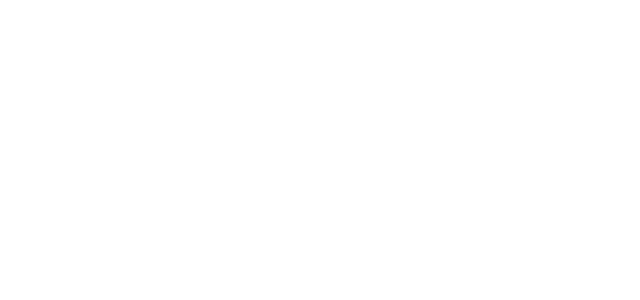
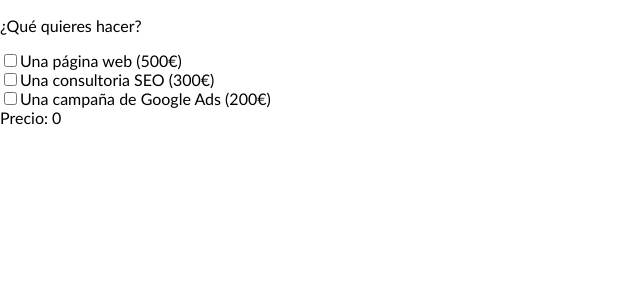
Before and after one commit to Leptonita/SPRINT7-REACT, a React (Create React App) app: page / in a window 1280 px wide. Shown: the top 300 px of the page, without its empty margins (0-640 px from the left). Built offline with nearby package versions, Linux system fonts and the light colour scheme.

Commit message:
SP7ex1 3checkboxes - object - total budget

```diff
--- a/src/App.js
+++ b/src/App.js
@@ -3,12 +3,59 @@
 
 function App() {
 
+  const [budget, setBudget] = useState({
+    web: "0",
+    seo: "0",
+    googleAds: "0"
+  })
 
+  const handleCheckboxChange = (event) => {
+    (event.target.checked) ?
+      setBudget({
+        ...budget,
+        [event.target.name]: event.target.value
+      }) : setBudget({
+        ...budget,
+        [event.target.name]: 0
+      })
+  }
 
   return (
     <div>
+      <p>¿Qué quieres hacer?</p>
+      <div>
+        <input type="checkbox"
+          id="web"
+          name="web"
+          onChange={handleCheckboxChange}
+          value="500"
+        />
+        <label htmlFor="web">Una página web (500€)</label>
+      </div>
+      <div>
+        <input type="checkbox"
+          id="seo"
+          name="seo"
+          onChange={handleCheckboxChange}
+          value="300"
+        />
+        <label htmlFor="seo">Una consultoria SEO (300€)</label>
+      </div>
 
 
+      <div>
+        <input type="checkbox"
+          id="googleAds"
+          name="googleAds"
+          onChange={handleCheckboxChange}
+          value="200"
+        />
+        <label htmlFor="googleAds">Una campaña de Google Ads (200€)</label>
+
+      </div>
+      <div>
+        Precio: {Number(budget.web) + Number(budget.seo) + Number(budget.googleAds)}
+      </div>
     </div>
   );
 }
```
